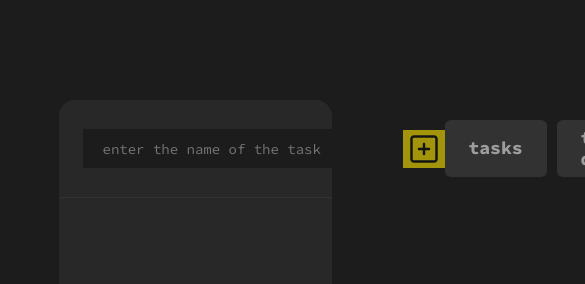
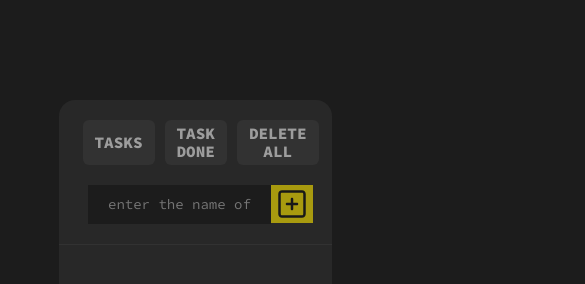
Before and after one commit to Vergos1/TodoList, a plain HTML site: page index.html in a window 390 px wide. Shown: the top 284 px of the page, 585 px wide, since content can reach past the window. Drawn offline with nearby package versions, Linux system fonts and the light colour scheme.

Commit message:
adaptive layout

```diff
--- a/style.scss
+++ b/style.scss
@@ -66,12 +66,15 @@ button {
     border-bottom: 1px solid #323232;
     padding: 20px 24px;
     display: flex;
+    gap: 20px;
     justify-content: space-between;
+    flex-wrap: wrap;
   }
 
   &__button-tab {
     display: flex;
     gap: 10px;
+
   }
 
   &__tab, &__delete-all {
@@ -81,6 +84,7 @@ button {
     font-weight: 800;
     transition: all 0.3s ease;
     padding: 8px 24px;
+    text-transform: uppercase;
 
     &:hover {
       color: #181818;
@@ -159,10 +163,12 @@ button {
     padding: 10px 20px;
     border-radius: 8px;
     transition: all 0.3s ease;
+
     &:hover {
       background: rgb(58, 58, 58);
       cursor: pointer;
     }
+
     &:active {
       cursor: grabbing;
     }
@@ -184,3 +190,27 @@ button {
   pointer-events: none;
   transition: opacity 0.3s ease, max-height 0.3s ease;
 }
+
+@media screen and (max-width: 720px) {
+  .todolist__header {
+    flex-direction: column;
+    justify-content: center;
+    align-items: center;
+  }
+  .todolist__tab, .todolist__delete-all {
+    font-size: 16px;
+    padding: 4px 12px;
+  }
+  input {
+    background: #1C1C1C;
+    outline: none;
+    border: none;
+    padding: 0 20px;
+    width: 100%;
+    height: 39px;
+  }
+  .todolist__task-add {
+    width: 100%;
+    order: 1;
+  }
+}
```
Also changed, not shown: style.css, 1 other file.
